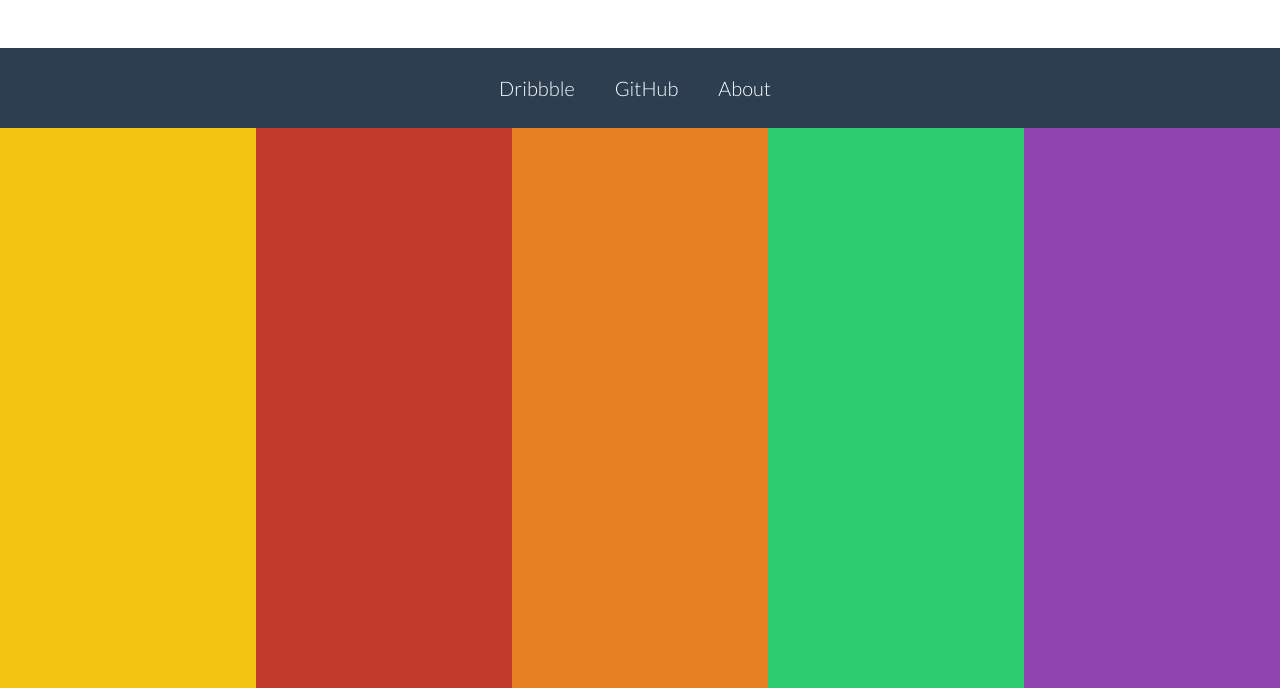
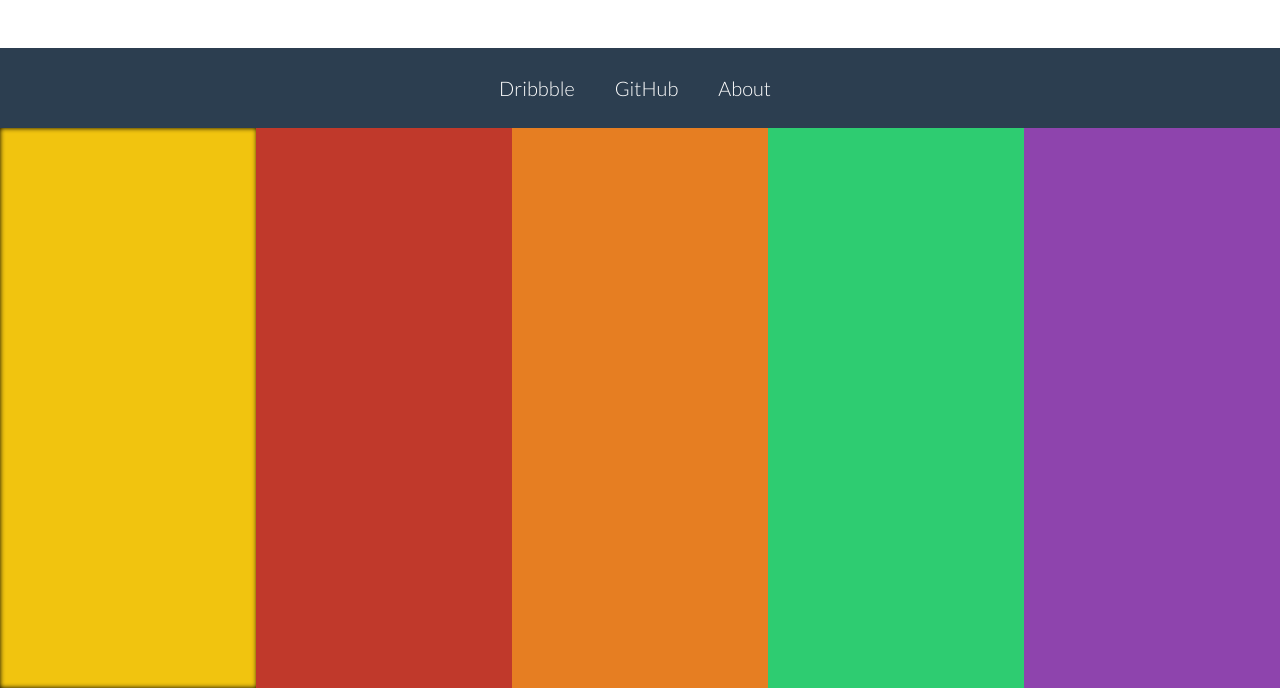
Before and after one commit to FrankBrongers/fractengineering, a plain HTML site: page index.html in a window 1280 px wide. In both pictures the pointer is over the element 128 px from the left and 520 px from the top of the page. Shown: the part 112-800 px from the top of the page. Drawn offline with Linux system fonts and the light colour scheme.

Commit message:
Add shadows

```diff
--- a/css/main.css
+++ b/css/main.css
@@ -79,6 +79,12 @@
 	min-height: 200px;
 }
 
+main .tile:hover{
+	-webkit-box-shadow: inset 0 0 5px #000000;
+	-moz-box-shadow:    inset 0 0 5px #000000;
+	box-shadow:         inset 0 0 5px #000000;
+}
+
 #yellow{
 	background-color: #f1c40f;
 }
```
